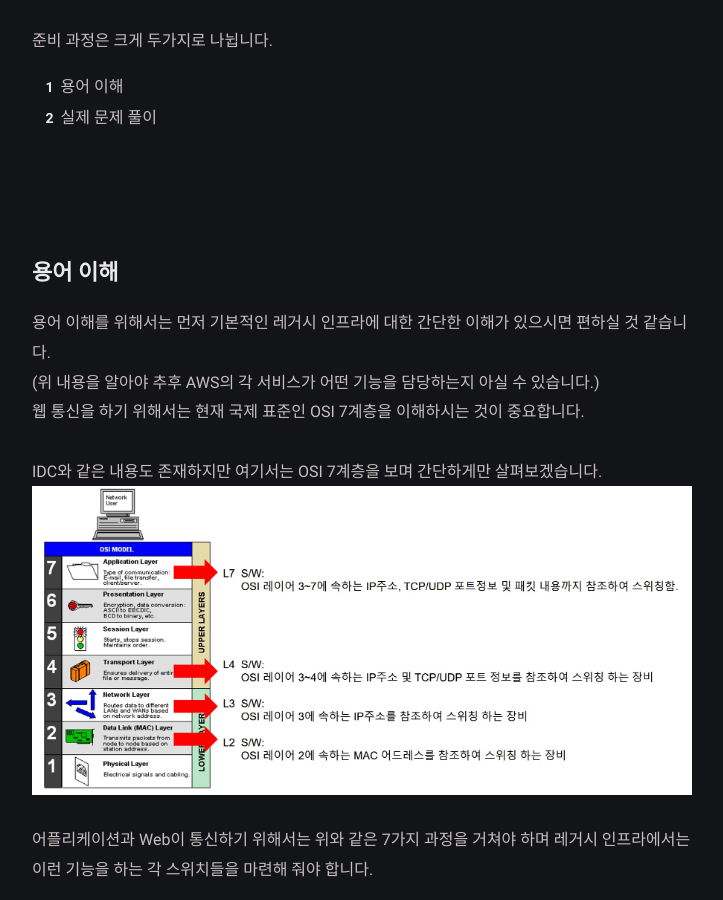
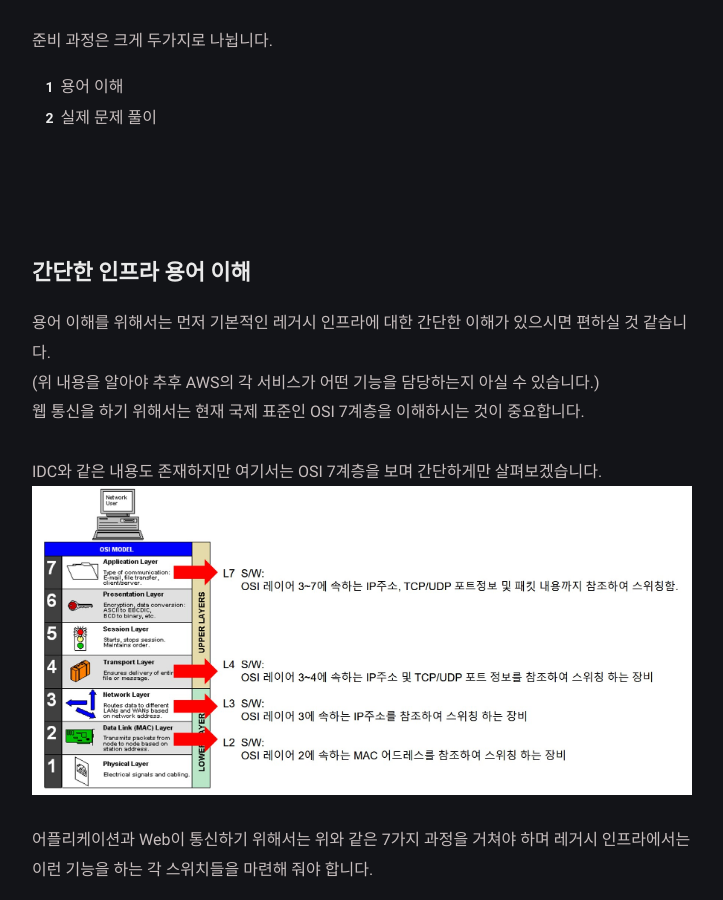
Before and after one commit to jd6186/jd6186.github.io, a Jekyll site: the page built from _posts/DongUk/2022-01-11-AWS_Architect_Associate.md, in a window 1280 px wide and 900 px high, scrolled down 1043 px. Shown: the whole window, without its empty margins (278-1001 px from the left). Built offline with Jekyll 4.4.1, drawn with Linux system fonts in a browser that asks for light colours; comment, search, counter and statistics services are not loaded.

Commit message:
부제목 명칭 수정
부제목 명칭 수정

```diff
--- a/_posts/DongUk/2022-01-11-AWS_Architect_Associate.md
+++ b/_posts/DongUk/2022-01-11-AWS_Architect_Associate.md
@@ -8,7 +8,7 @@ author: "DongUk"
 
 ## 목차
 #### [1. Intro](#intro)
-#### [2. 용어 이해](#용어-이해)
+#### [2. 용어 이해](#간단한-인프라-용어-이해)
 #### [3. 실제 문제 풀이](#실제-문제-풀이)
 #### [4. 마무리](#마무리)
 <br/><br/>
@@ -27,7 +27,7 @@ AWS 관련 자격증을 준비하며 관련 내용을 공유드리면 좋을 것
 2. 실제 문제 풀이
 <br/><br/><br/><br/>
 
-## 용어 이해
+## 간단한 인프라 용어 이해
 용어 이해를 위해서는 먼저 기본적인 레거시 인프라에 대한 간단한 이해가 있으시면 편하실 것 같습니다.
 <br/>
 (위 내용을 알아야 추후 AWS의 각 서비스가 어떤 기능을 담당하는지 아실 수 있습니다.)
```
